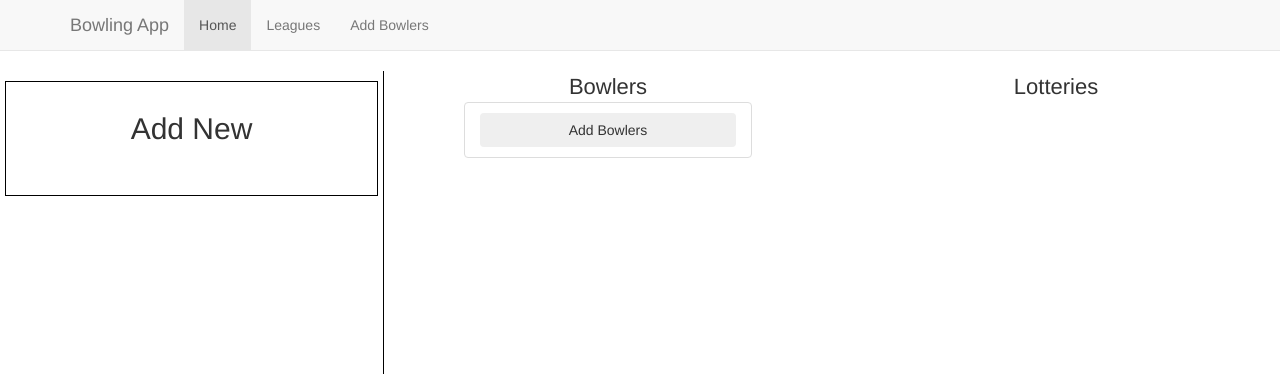
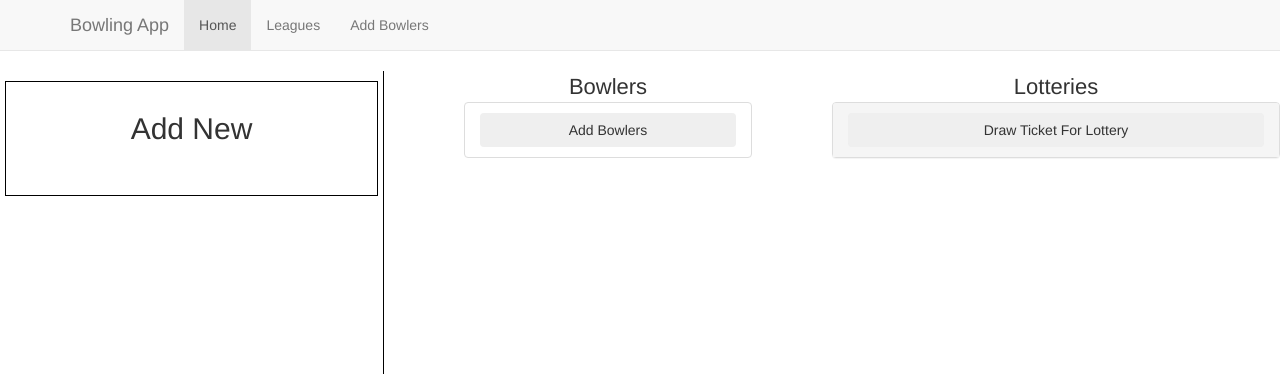
Before and after one commit to aashishkapur/Bowling-Project, a website: page app/index.html at #!/leagues in a window 1280 px wide. Shown: the top 374 px of the page. Drawn offline with nearby package versions, Linux system fonts and the light colour scheme; some packages are replaced by stand-ins of ours.

Commit message:
added button to trigger modal for drawing ticket

```diff
--- a/app/pages/leagues.html
+++ b/app/pages/leagues.html
@@ -93,6 +93,16 @@
 										</ul>
 									</div>
 								</div>
+								<div class="panel panel-default">
+									<div class="panel-heading" role="tab" id="collapseListGroupHeading1">
+										<h5 class="panel-title">
+											<button class="btn bowler-add-button" data-toggle="modal" data-target="#myModal" ng-click="getOtherBowlers()">
+												Draw Ticket For Lottery
+											</button>
+										</h5>
+									</div>
+
+								</div>
 							</div>
 
 					<!-- <br/>Balance: ${{activeLeague.jackpot}}</div> -->
```
